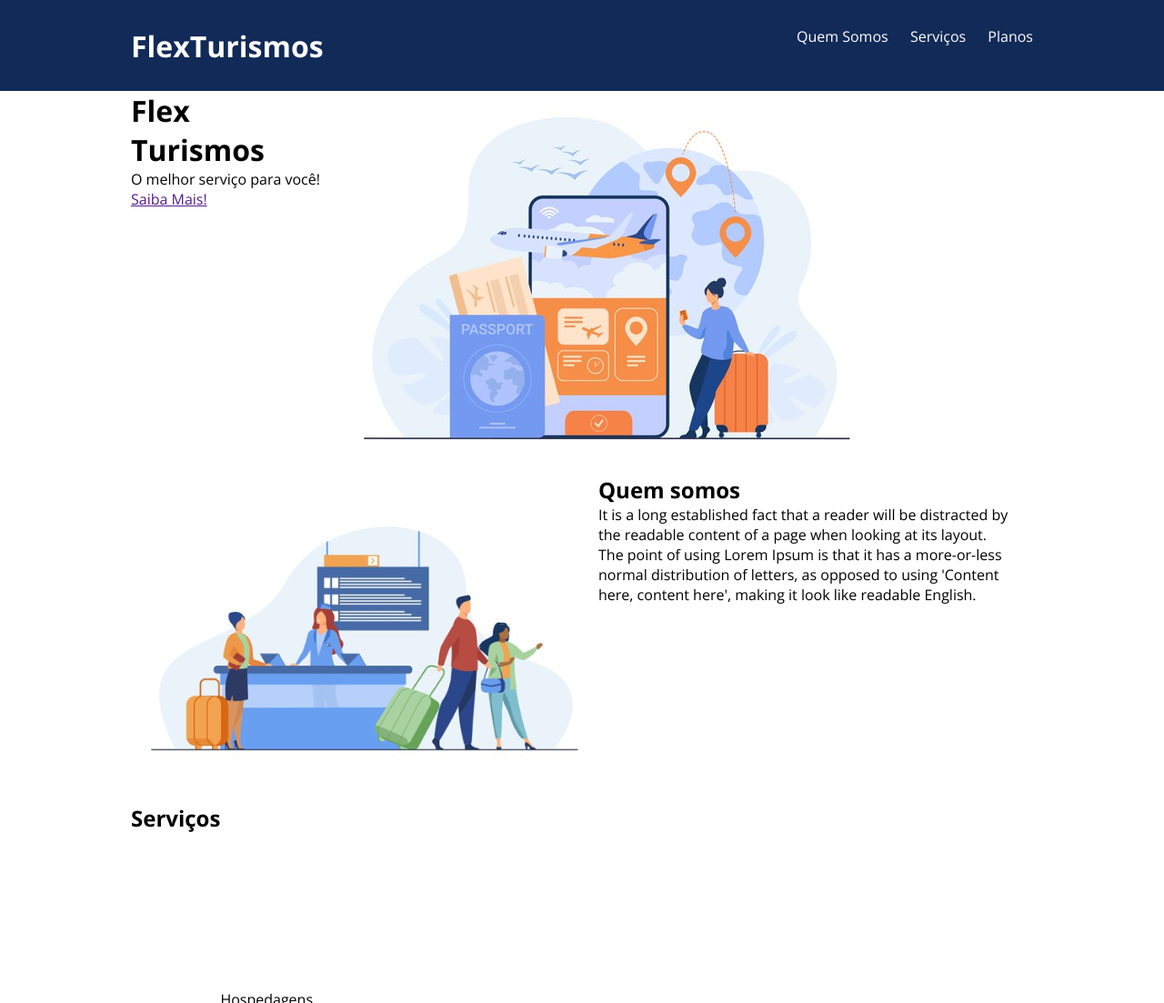
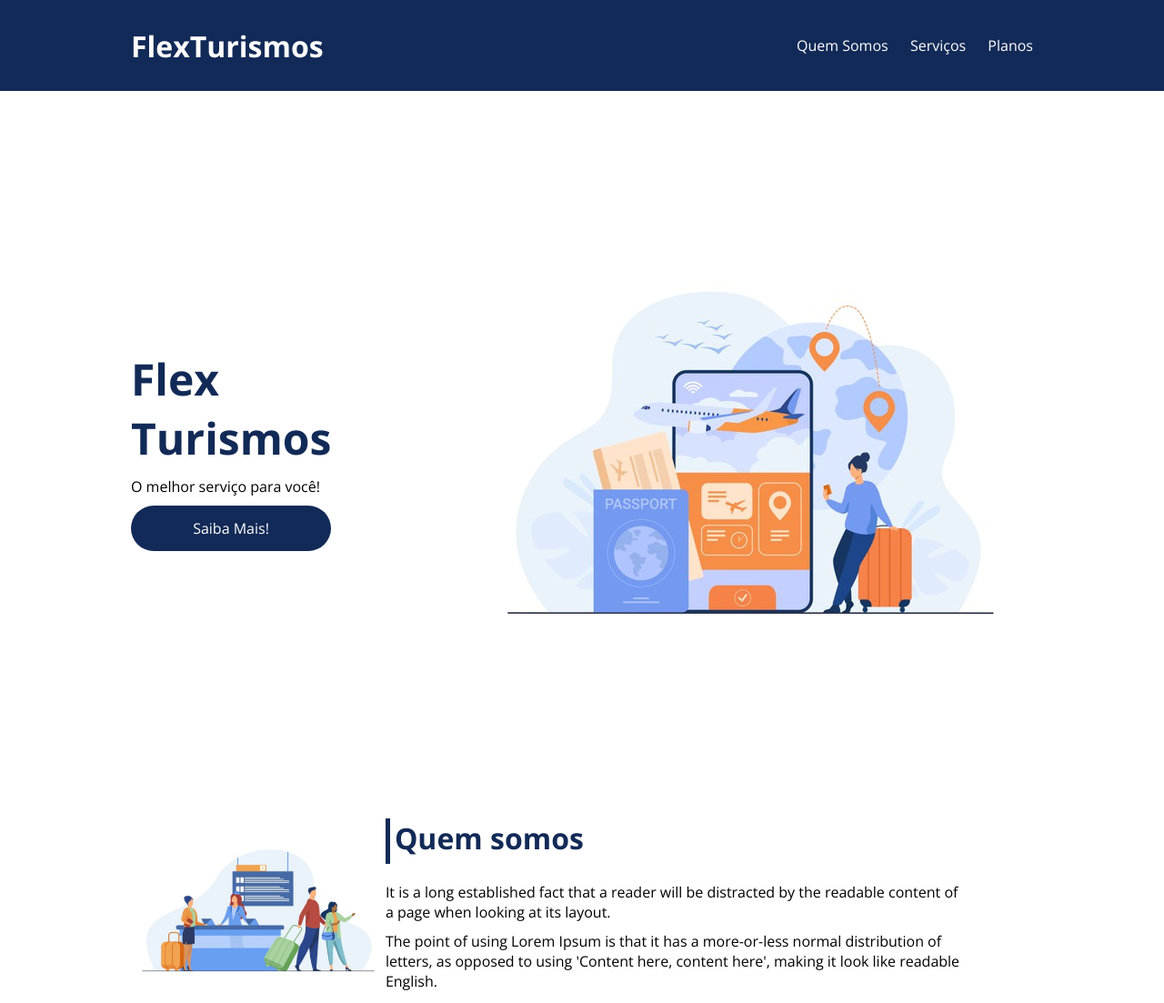
Before and after one commit to CamargoAndre/Projeto-Flexbox-DIO, a plain HTML site: page index.html in a window 1280 px wide. Shown: the top 1103 px of the page at 91% size. Drawn offline with nearby package versions, Linux system fonts and the light colour scheme.

Commit message:
Organizando interface, Header, apresent quem somos

```diff
--- a/index.html
+++ b/index.html
@@ -21,8 +21,8 @@
         </div>
     </header>
 
-    <div class="flex-container">
-        <div>
+    <div class="flex-container apresentacao">
+        <div class="texto-apresentacao">
             <h1>Flex <br>Turismos</h1>
             <p>O melhor serviço para você!</p>
             <a href="">Saiba Mais!</a>
@@ -33,15 +33,16 @@
         </div>
     </div>
 
-    <div class="flex-container">
-        <div>
-            <img src="./images/1-quem-somos.png" alt="balcão de atendimento">
-        </div>
+    <div class="flex-container " id="quem-somos">
 
         <div>
             <h2>Quem somos</h2>
             <p>It is a long established fact that a reader will be distracted by the readable content of a page when looking at its layout. </p>
             <p>The point of using Lorem Ipsum is that it has a more-or-less normal distribution of letters, as opposed to using 'Content here, content here', making it look like readable English.</p>
+        </div>
+
+        <div>
+            <img src="./images/1-quem-somos.png" alt="balcão de atendimento">
         </div>
     </div>
 
--- a/style.css
+++ b/style.css
@@ -13,6 +13,12 @@ ul{
 ul li a{
     text-decoration: none;
 }
+
+div img{
+    display: block;
+    width: 100%;
+}
+
 
 .flex-container{
     display: flex;
@@ -34,6 +40,7 @@ header .list-items{
     max-width: 260px;
     width: 100%;
     justify-content: space-between;
+    align-items: center;
 }
 
 .list-items li a{
@@ -43,3 +50,63 @@ header .list-items{
 header .menu{
     justify-content: space-between;
 }
+
+.apresentacao{
+    height: 100vh;
+    align-items:  center;
+    justify-content: space-between;
+
+}
+
+.apresentacao .texto-apresentacao{
+    min-height: 200px;
+
+}
+
+.texto-apresentacao h1{
+    color: #122A57;
+    font-size: 48px;
+    margin-bottom: 10px;
+}
+
+.texto-apresentacao a{
+    background-color:#122A57;
+    color:#fff;
+    text-align: center;
+    border-radius: 30px;
+    width: 220px;
+    display: block;
+    text-decoration: none;
+    height: 50px;
+    line-height: 50px;
+    margin-top: 10px;
+    margin-bottom: 10px;
+}
+
+#quem-somos{
+    flex-direction: row-reverse;
+    align-items:  center;
+    justify-content: space-between;
+
+}
+
+#quem-somos h2{
+    font-size: 32px;
+    color: #122A57;
+    display: flex;
+    margin-bottom: 20px;
+}
+
+#quem-somos h2::before{
+    content: "";
+    height: 50px;
+    width: 5px;
+    margin-right: 5px;
+    background-color: #122A57;
+    position: relative;
+}
+
+#quem-somos p{
+    margin-bottom: 10px;
+    width: 90%;
+}
```
